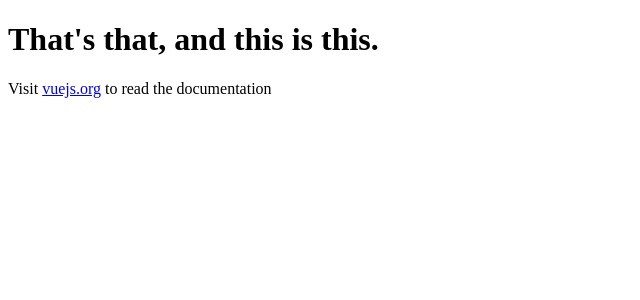
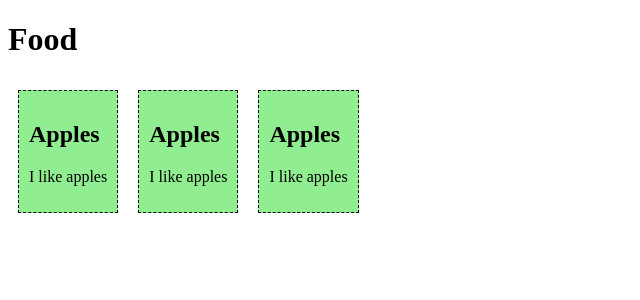
Before and after one commit to avfama/webprog-sf241-vuejs, a Vue app in the folder firstsfc/: page / in a window 1280 px wide. Shown: the top 300 px of the page, without its empty margins (0-640 px from the left). Built offline with nearby package versions, Linux system fonts and the light colour scheme.

Commit message:
Vue Ver. 1.13.26 9.5.2

```diff
--- a/firstsfc/src/App.vue
+++ b/firstsfc/src/App.vue
@@ -1,11 +1,18 @@
-<script setup></script>
-
 <template>
-  <h1>That's that, and this is this.</h1>
-  <p>
-    Visit <a href="https://vuejs.org/" target="_blank" rel="noopener">vuejs.org</a> to read the
-    documentation
-  </p>
+  <h1>Food</h1>
+  <food-item/>
+  <food-item/>
+  <food-item/>
 </template>
 
-<style scoped></style>
+<script></script>
+
+<style>
+  #app > div {
+    border: dashed black 1px;
+    display: inline-block;
+    margin: 10px;
+    padding: 10px;
+    background-color: lightgreen;
+  }
+</style>
--- /dev/null
+++ b/firstsfc/src/components/FoodItem.vue
@@ -0,0 +1,19 @@
+<template>
+  <div>
+    <h2>{{ name }}</h2>
+    <p>{{ message }}</p>
+  </div>
+</template>
+
+<script>
+export default {
+  data() {
+    return {
+      name: 'Apples',
+      message: 'I like apples'
+    }
+  }
+};
+</script>
+
+<style></style>
--- a/firstsfc/src/main.js
+++ b/firstsfc/src/main.js
@@ -1,4 +1,8 @@
 import { createApp } from 'vue'
+
 import App from './App.vue'
+import FoodItem from './components/FoodItem.vue'
 
-createApp(App).mount('#app')
+const app = createApp(App)
+app.component('food-item', FoodItem)
+app.mount('#app')
```
